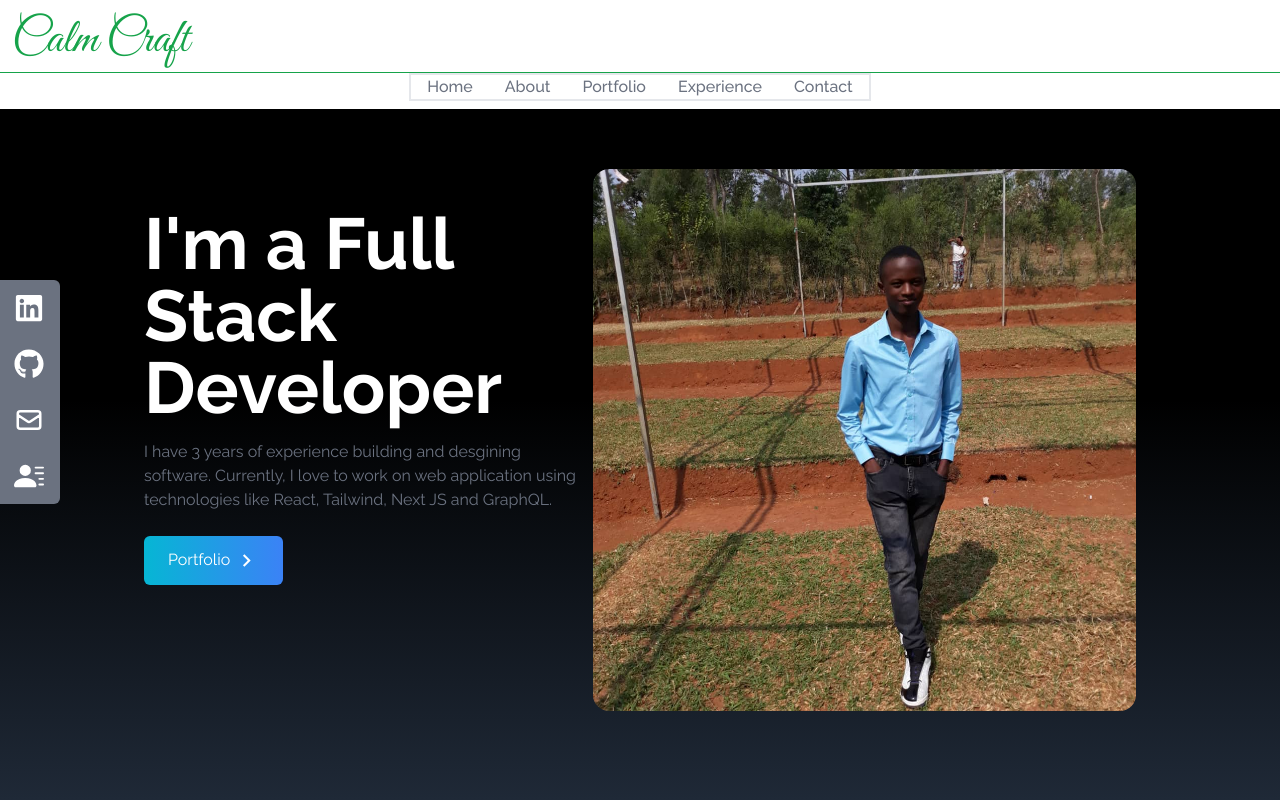
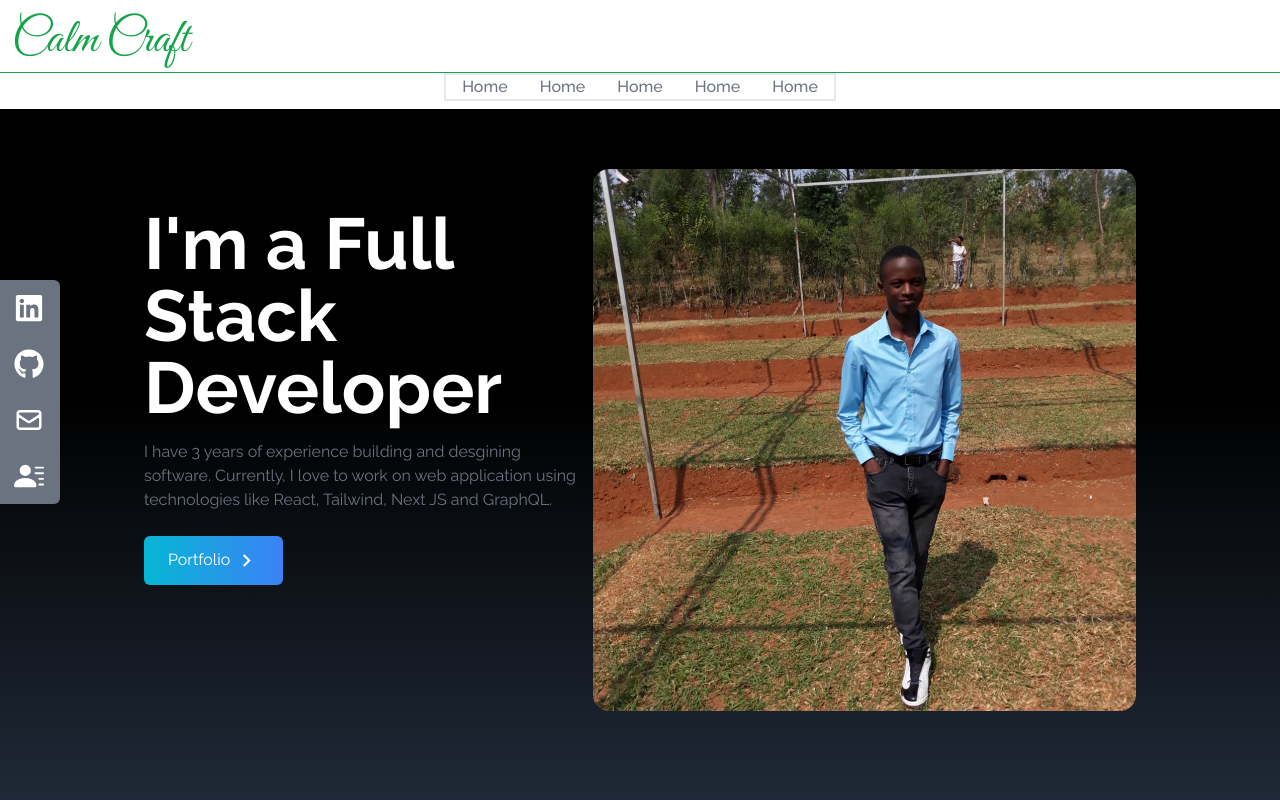
Before and after one commit to heritierbagumire/calm-craft, a React (Create React App) app: page / in a window 1280 px wide. Shown: the top 800 px of the page. Built offline with nearby package versions, Linux system fonts and the light colour scheme.

Commit message:
setting title link

```diff
--- a/src/components/NavBar.jsx
+++ b/src/components/NavBar.jsx
@@ -9,22 +9,27 @@ const NavBar = () => {
     {
       id: 1,
       link: "home",
+      title: "Home",
     },
     {
       id: 2,
       link: "about",
+      title: "Home",
     },
     {
       id: 3,
       link: "portfolio",
+      title: "Home",
     },
     {
       id: 4,
       link: "experience",
+      title: "Home",
     },
     {
       id: 5,
       link: "contact",
+      title: "Home",
     },
   ];
 
@@ -34,14 +39,14 @@ const NavBar = () => {
         <h1 className="text-5xl font-signature md:ml-8 my-2 text-green-600">Calm Craft</h1>
       </div>
 
-      <ul className="hidden md:flex md:border-2 md:justify-end">
-        {links.map(({ id, link }) => (
+      <ul className="hidden md:flex md:border-2">
+        {links.map(({ id, link, title }) => (
           <li
             key={id}
             className="px-4 cursor-pointer capitalize font-medium text-gray-500 hover:scale-105 duration-200"
           >
             <Link to={link} smooth duration={500}>
-              {link}
+              {title}
             </Link>
           </li>
         ))}
@@ -49,7 +54,7 @@ const NavBar = () => {
 
       <div
         onClick={() => setNav(!nav)}
-        className="cursor-pointer pr-4 z-10 text-black/80 md:hidden"
+        className="cursor-pointer pr-4 z-10 text-gray-500 md:hidden"
       >
         {nav ? <FaTimes size={30} /> : <FaBars size={30} />}
       </div>
```
